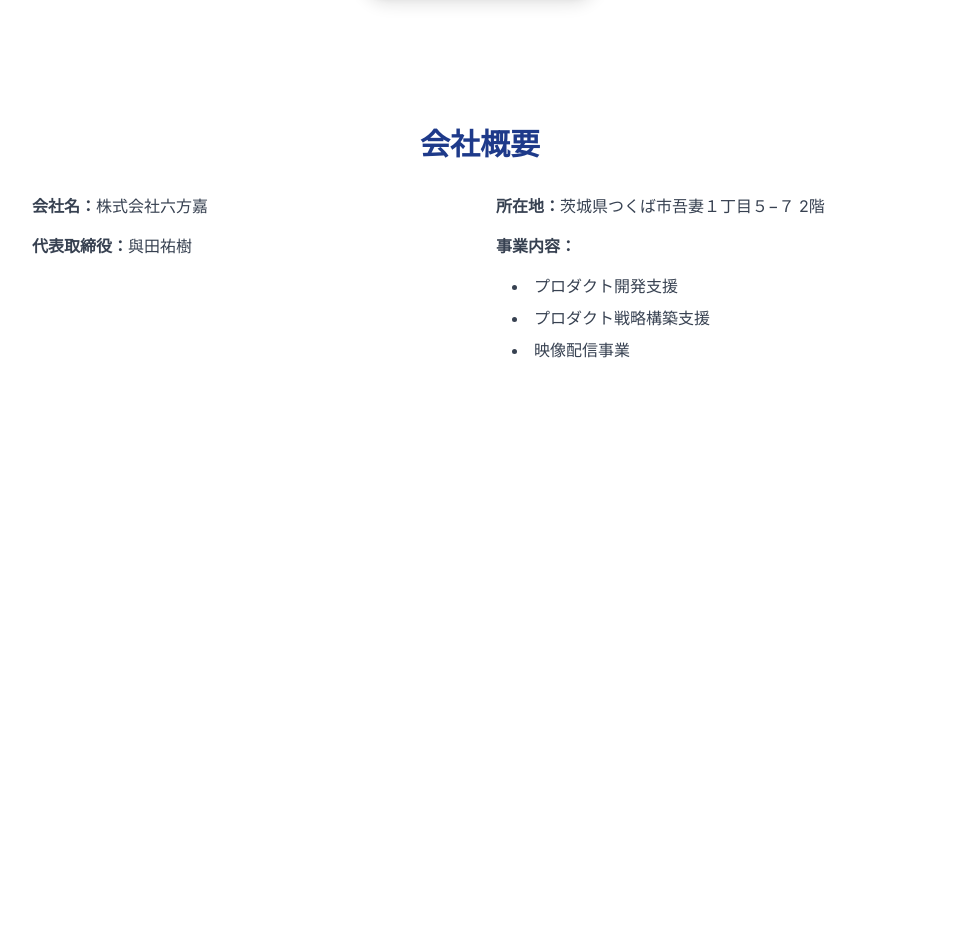
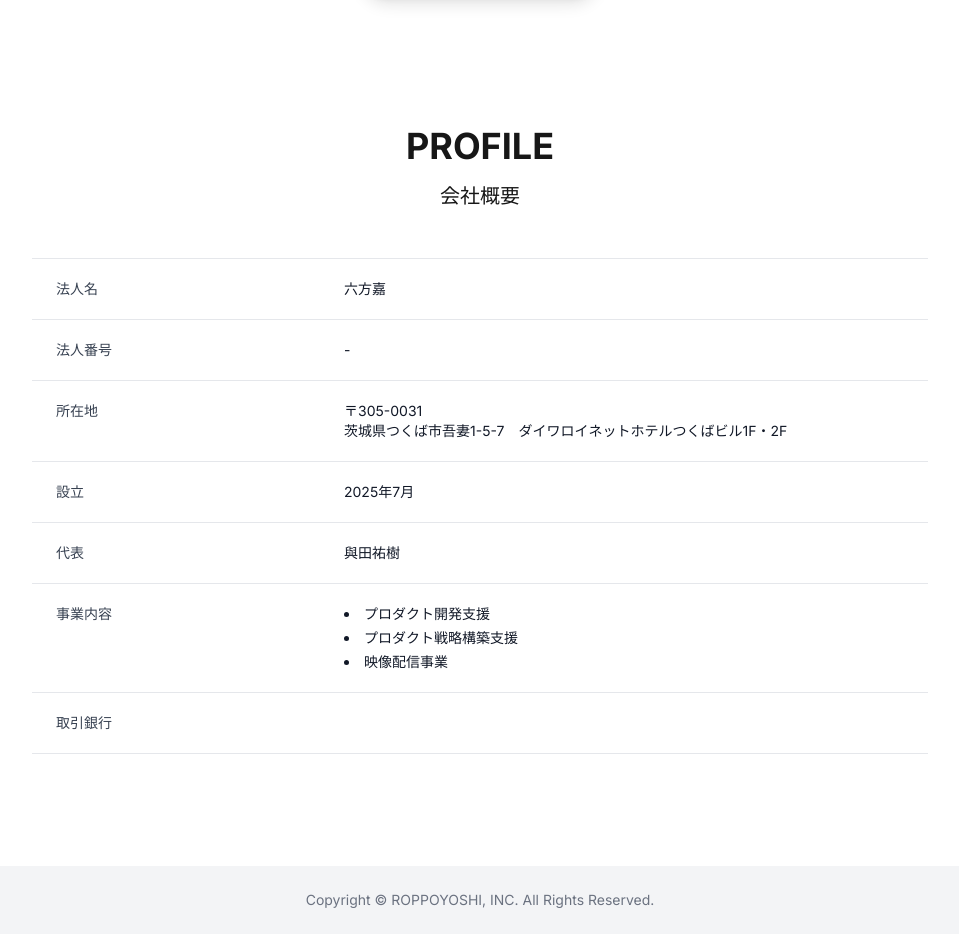
Before and after one commit to yyuki-r/hello-next, a Next.js app: page / in a window 1280 px wide. Shown: the part 1352-2286 px from the top of the page, without its empty margins (160-1119 px from the left). Before the commit the page ends 1794 px from the top, so only its background shows below. Built offline with nearby package versions, Linux system fonts and the light colour scheme.

Commit message:
会社概要レイアウト整理・アンカーリンク・コピーライト追加・取引銀行欄空欄化

```diff
--- a/app/components/Navigation.tsx
+++ b/app/components/Navigation.tsx
@@ -24,9 +24,9 @@ export default function Navigation() {
 
   const menuItems = [
     { href: '/', label: { ja: 'トップページ', en: 'Home' } },
-    { href: '/about', label: { ja: '会社概要', en: 'About' } },
-    { href: '/services', label: { ja: 'サービス/事業内容', en: 'Services' } },
-    { href: 'https://forms.gle/vKFMxcPNSUMrfvuE6', label: { ja: 'お問い合わせ', en: 'Contact' } },
+    { href: '#about', label: { ja: '会社概要', en: 'About' } },
+    { href: '#services', label: { ja: 'サービス/事業内容', en: 'Services' } },
+    { href: '#contact', label: { ja: 'お問い合わせ', en: 'Contact' } },
   ];
 
   return (
--- a/app/page.tsx
+++ b/app/page.tsx
@@ -80,7 +80,7 @@ export default function Home() {
         </section>
 
         {/* サービスセクション */}
-        <section className="py-20 px-4 bg-blue-50">
+        <section id="services" className="py-20 px-4 bg-blue-50">
           <div className="max-w-6xl mx-auto">
             <motion.h2
               initial={{ opacity: 0, y: 20 }}
@@ -105,7 +105,7 @@ export default function Home() {
         </section>
 
         {/* お問い合わせセクション */}
-        <section className="py-12 px-4 bg-white">
+        <section id="contact" className="py-12 px-4 bg-white">
           <div className="max-w-4xl mx-auto text-center">
             <motion.div
               initial={{ opacity: 0, y: 20 }}
@@ -127,6 +127,7 @@ export default function Home() {
 
         {/* 会社概要セクション */}
         <section
+          id="about"
           ref={ref}
           className="py-20 px-4 bg-white"
         >
@@ -136,36 +137,55 @@ export default function Home() {
             transition={{ duration: 0.8 }}
             className="max-w-4xl mx-auto"
           >
-            <h2 className="text-3xl font-bold text-blue-900 mb-8 text-center">会社概要</h2>
-            <div className="grid grid-cols-1 md:grid-cols-2 gap-8">
-              <div className="space-y-4">
-                <p className="text-gray-700">
-                  <span className="font-semibold">会社名：</span>
-                  株式会社六方嘉
-                </p>
-                <p className="text-gray-700">
-                  <span className="font-semibold">代表取締役：</span>
-                  與田祐樹
-                </p>
-              </div>
-              <div className="space-y-4">
-                <p className="text-gray-700">
-                  <span className="font-semibold">所在地：</span>
-                  茨城県つくば市吾妻１丁目５−７ 2階
-                </p>
-                <p className="text-gray-700">
-                  <span className="font-semibold">事業内容：</span>
-                </p>
-                <ul className="list-disc list-inside ml-4 space-y-2">
-                  <li className="text-gray-700">プロダクト開発支援</li>
-                  <li className="text-gray-700">プロダクト戦略構築支援</li>
-                  <li className="text-gray-700">映像配信事業</li>
-                </ul>
-              </div>
+            <h2 className="text-4xl font-bold text-center mb-4">PROFILE</h2>
+            <h3 className="text-xl text-center mb-12">会社概要</h3>
+            <div className="border-t border-gray-200">
+              <dl>
+                <div className="px-4 py-5 sm:grid sm:grid-cols-3 sm:gap-4 sm:px-6 border-b border-gray-200">
+                  <dt className="text-sm font-medium text-gray-700">法人名</dt>
+                  <dd className="mt-1 text-sm text-gray-900 sm:col-span-2 sm:mt-0">六方嘉</dd>
+                </div>
+                <div className="px-4 py-5 sm:grid sm:grid-cols-3 sm:gap-4 sm:px-6 border-b border-gray-200">
+                  <dt className="text-sm font-medium text-gray-700">法人番号</dt>
+                  <dd className="mt-1 text-sm text-gray-900 sm:col-span-2 sm:mt-0">-</dd>
+                </div>
+                <div className="px-4 py-5 sm:grid sm:grid-cols-3 sm:gap-4 sm:px-6 border-b border-gray-200">
+                  <dt className="text-sm font-medium text-gray-700">所在地</dt>
+                  <dd className="mt-1 text-sm text-gray-900 sm:col-span-2 sm:mt-0">
+                    〒305-0031<br />
+                    茨城県つくば市吾妻1-5-7　ダイワロイネットホテルつくばビル1F・2F
+                  </dd>
+                </div>
+                <div className="px-4 py-5 sm:grid sm:grid-cols-3 sm:gap-4 sm:px-6 border-b border-gray-200">
+                  <dt className="text-sm font-medium text-gray-700">設立</dt>
+                  <dd className="mt-1 text-sm text-gray-900 sm:col-span-2 sm:mt-0">2025年7月</dd>
+                </div>
+                <div className="px-4 py-5 sm:grid sm:grid-cols-3 sm:gap-4 sm:px-6 border-b border-gray-200">
+                  <dt className="text-sm font-medium text-gray-700">代表</dt>
+                  <dd className="mt-1 text-sm text-gray-900 sm:col-span-2 sm:mt-0">與田祐樹</dd>
+                </div>
+                <div className="px-4 py-5 sm:grid sm:grid-cols-3 sm:gap-4 sm:px-6 border-b border-gray-200">
+                  <dt className="text-sm font-medium text-gray-700">事業内容</dt>
+                  <dd className="mt-1 text-sm text-gray-900 sm:col-span-2 sm:mt-0">
+                    <ul className="list-disc list-inside space-y-1">
+                      <li>プロダクト開発支援</li>
+                      <li>プロダクト戦略構築支援</li>
+                      <li>映像配信事業</li>
+                    </ul>
+                  </dd>
+                </div>
+                <div className="px-4 py-5 sm:grid sm:grid-cols-3 sm:gap-4 sm:px-6 border-b border-gray-200">
+                  <dt className="text-sm font-medium text-gray-700">取引銀行</dt>
+                  <dd className="mt-1 text-sm text-gray-900 sm:col-span-2 sm:mt-0"></dd>
+                </div>
+              </dl>
             </div>
           </motion.div>
         </section>
       </main>
+      <footer className="w-full py-6 bg-gray-100 text-center text-gray-500 text-sm mt-8">
+        Copyright © ROPPOYOSHI, INC.  All Rights Reserved.
+      </footer>
     </>
   );
 }
```
